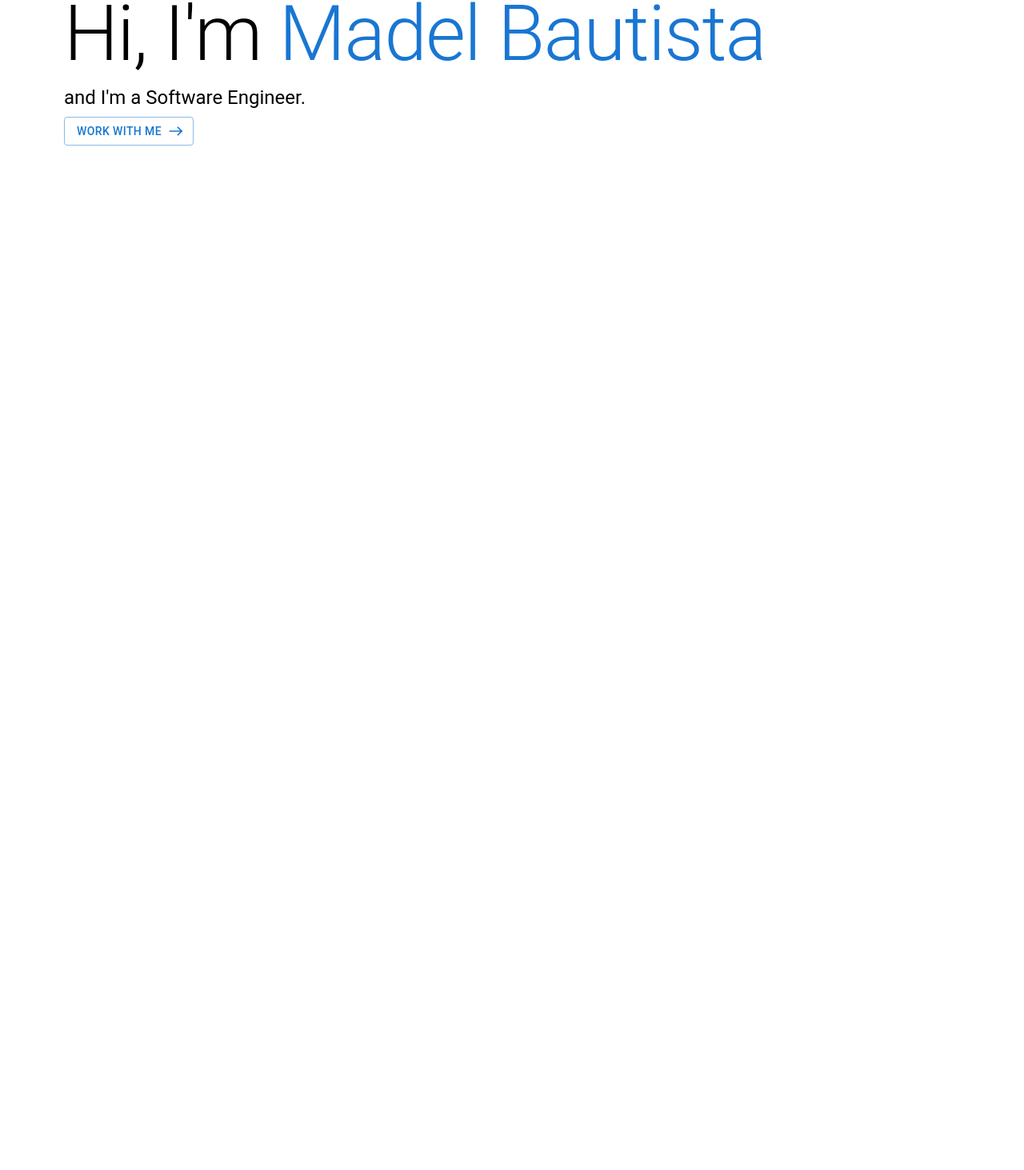
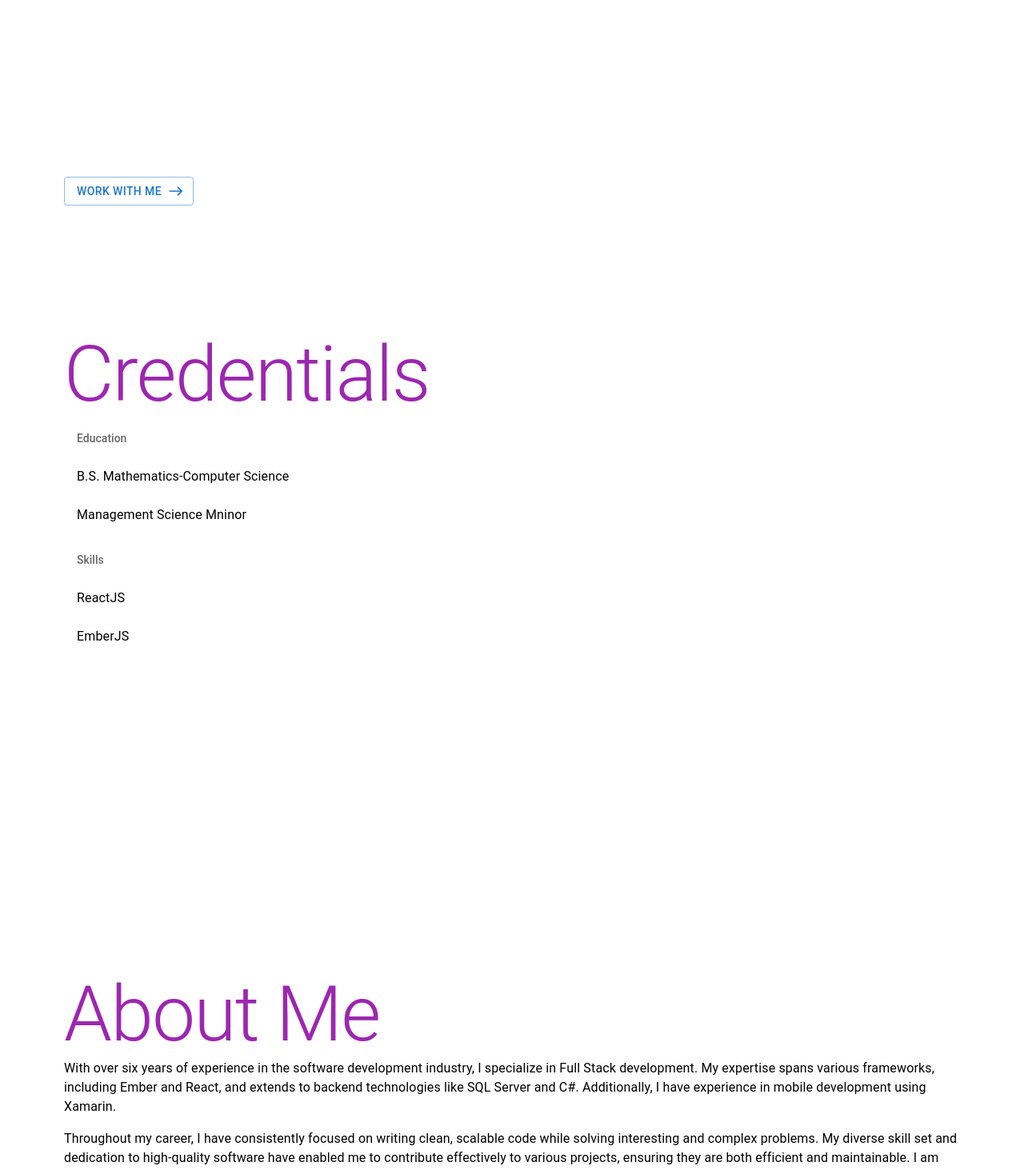
Before and after one commit to madelio/personal-site, a React (Create React App) app: page / in a window 1280 px wide. Shown: the part 436-1899 px from the top of the page at 80% size. Before the commit the page ends 1000 px from the top, so only its background shows below. Built offline with nearby package versions, Linux system fonts and the light colour scheme.

Commit message:
added Credentials and About Me

```diff
--- a/src/App.js
+++ b/src/App.js
@@ -1,12 +1,16 @@
 import Box from '@mui/material/Box';
 import NavDrawer from './Components/NavDrawer';
 import LandingPage from './Components/LandingPage';
+import AboutMe from './Components/PageContent/AboutMe';
+import Credentials from './Components/PageContent/Credentials';
 
 function App() {
   return (
     <NavDrawer>
-      <Box className="App" sx={{p: '5rem'}}>
+      <Box className="App" sx={{mx: '5rem'}}>
         <LandingPage/>
+        <Credentials/>
+        <AboutMe/>
       </Box>
     </NavDrawer>
   );
--- a/src/Components/LandingPage.jsx
+++ b/src/Components/LandingPage.jsx
@@ -2,18 +2,24 @@ import Box from '@mui/material/Box';
 import Button from "@mui/material/Button";
 import Container from '@mui/material/Container';
 import EastIcon from '@mui/icons-material/East';
+import Grid from '@mui/material/Grid';
 import Stack from "@mui/material/Stack";
 import Typography from "@mui/material/Typography";
 import { useTheme } from '@mui/material/styles';
+import Page from './Page';
 
 const LandingPage = () => {
     const theme = useTheme();
     return (
-    <Stack alignItems='flex-start' spacing={1} justifyContent="center" height="100vh">
-            <Typography variant="h1">Hi, I'm <span style={{ color: theme.palette.primary.main }}>Madel Bautista</span></Typography>
-            <Typography variant="h5">and I'm a Software Engineer.</Typography>
+    <Page>
+        <Stack alignItems='flex-start' justifyContent="space-around" height="100%">
+            <Box>
+                <Typography variant="h1">Hi, I'm <span style={{ color: theme.palette.primary.main }}>Madel Bautista</span></Typography>
+                <Typography variant="h5">and I am a Full Stack Software Engineer.</Typography>
+            </Box>
             <Button variant="outlined" endIcon={<EastIcon/>}>Work With Me</Button>
-    </Stack>
+        </Stack>
+    </Page>
 );
 
 }
--- /dev/null
+++ b/src/Components/ListGroup.jsx
@@ -0,0 +1,21 @@
+import List from '@mui/material/List';
+import ListSubheader from '@mui/material/ListSubheader';
+import ListItem from '@mui/material/ListItem';
+import ListItemText from '@mui/material/ListItemText';
+
+const ListGroup = ({ title, items }) => (
+    <List
+        subheader={<ListSubheader>{title}</ListSubheader>}
+    >
+        {
+            items?.map(item => (
+                <ListItem>
+                    <ListItemText>
+                        {item}
+                    </ListItemText>
+                </ListItem>
+            ))
+        }
+    </List>
+)
+export default ListGroup;
--- a/src/Components/NavDrawer.jsx
+++ b/src/Components/NavDrawer.jsx
@@ -10,6 +10,7 @@ const NavDrawer = ({ children }) => {
     return (
         <>
             <IconButton
+                size="large"
                 onClick={() => setOpen(true)}
             >
                 <MenuIcon/>
--- /dev/null
+++ b/src/Components/Page.jsx
@@ -0,0 +1,16 @@
+import Box from "@mui/material/Box";
+import Typography from "@mui/material/Typography";
+
+
+//TODO: Add isInverted to flip the color to dark mode
+const Page = ({ title, children, isInverted }) => (
+    <Box sx={{height: '100vh',  backgroundColor: isInverted && '#fefae0'}} >
+        {title &&
+            <Typography color="secondary" variant="h1">
+                {title}
+            </Typography>
+        }
+        {children}
+    </Box>
+)
+export default Page;
--- /dev/null
+++ b/src/Components/PageContent/AboutMe.jsx
@@ -0,0 +1,20 @@
+import Page from '../Page';
+import Stack from '@mui/material/Stack';
+import { Typography } from '@mui/material';
+
+const AboutMe = () => {
+    return (
+        <Page title="About Me">
+            <Stack spacing={2}>
+                <Typography>
+                    With over six years of experience in the software development industry, I specialize in Full Stack development. My expertise spans various frameworks, including Ember and React, and extends to backend technologies like SQL Server and C#. Additionally, I have experience in mobile development using Xamarin.
+                </Typography>
+                <Typography>
+                    Throughout my career, I have consistently focused on writing clean, scalable code while solving interesting and complex problems. My diverse skill set and dedication to high-quality software have enabled me to contribute effectively to various projects, ensuring they are both efficient and maintainable. I am always eager to learn and adapt, constantly seeking out new challenges that allow me to innovate and grow as a developer.
+                </Typography>
+            </Stack>
+        </Page>
+    )
+}
+
+export default AboutMe;
--- /dev/null
+++ b/src/Components/PageContent/Credentials.jsx
@@ -0,0 +1,24 @@
+import Page from '../Page';
+import Stack from '@mui/material/Stack';
+import ListGroup from '../ListGroup';
+import { Typography } from '@mui/material';
+
+const Credentials = () => {
+    const educationList = ['B.S. Mathematics-Computer Science', 'Management Science Mninor']
+    const frontEndFrameworks = ['ReactJS', 'EmberJS'];
+    return (
+    <Page title="Credentials">
+        <Stack>
+            <ListGroup
+                title="Education"
+                items={educationList}
+            />
+            <ListGroup
+                title="Skills"
+                items={frontEndFrameworks}
+            />
+        </Stack>
+    </Page>
+)}
+
+export default Credentials;
```
